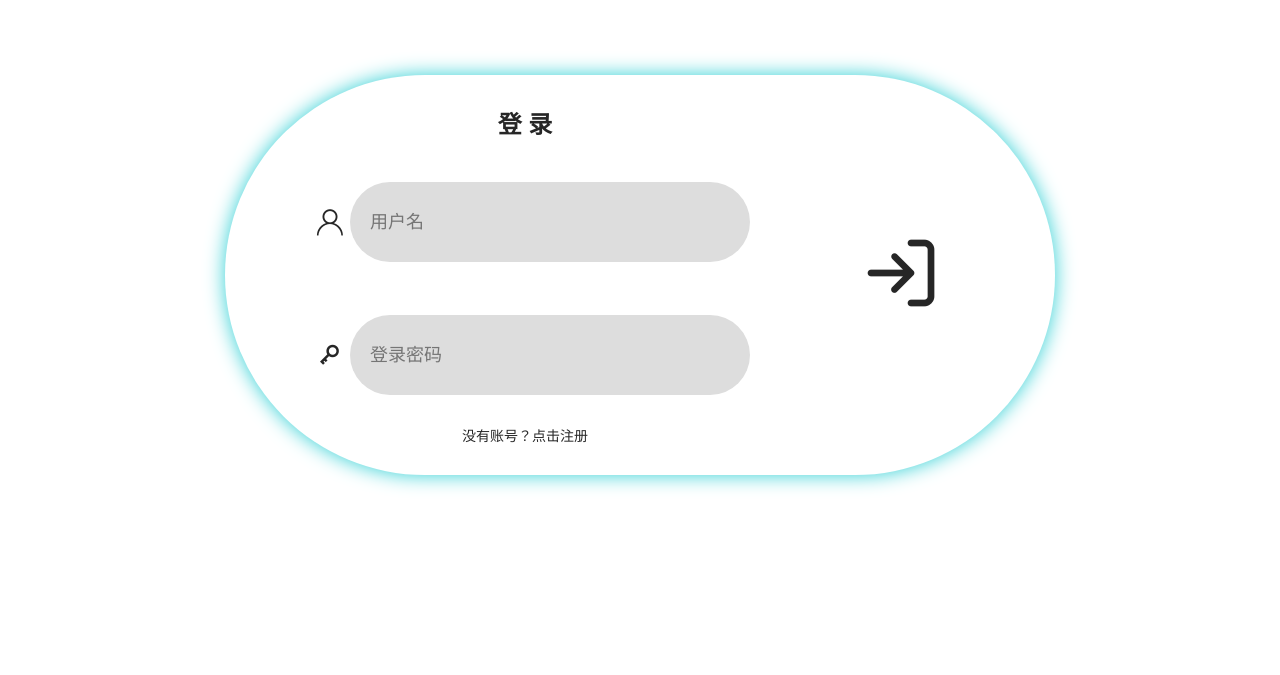
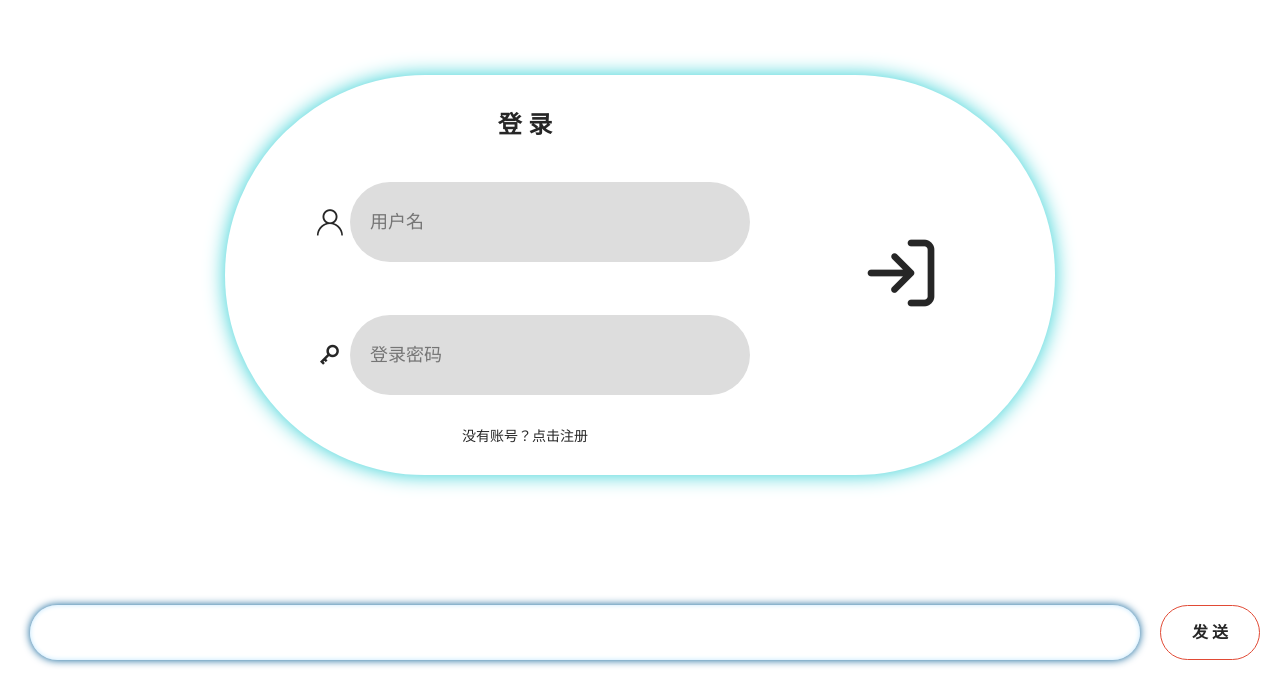
Before and after one commit to UncleBloom/chatroom, a React (Create React App) app: page / in a window 1280 px wide. Shown: the part 125-800 px from the top of the page. Built offline with nearby package versions, Linux system fonts and the light colour scheme.

Commit message:
添加文本输入框

```diff
--- a/src/App.tsx
+++ b/src/App.tsx
@@ -1,5 +1,6 @@
 import { useState } from "react";
 import "./App.scss";
+import Chat from "./components/chat/chat";
 import Login from "./components/login/login";
 import IUserInfo from "./types/IUserInfo";
 
@@ -7,7 +8,7 @@ function App() {
   const [logged, setLogged] = useState<boolean>(false);
   const [userInfo, setUserInfo] = useState<IUserInfo>({
     user_id: 0,
-    username: "",
+    user_name: "",
     nickname: "",
   });
 
@@ -21,6 +22,7 @@ function App() {
           }
         }}
       />
+      <Chat />
     </div>
   );
 }
--- /dev/null
+++ b/src/components/chat/chat.tsx
@@ -0,0 +1,17 @@
+import { Content } from "antd/lib/layout/layout";
+import "./chat.scss";
+import Input from "../input/input";
+
+interface IChatParams {}
+
+function Chat(params: IChatParams) {
+  const sendMsg = (Content: string) => {};
+
+  return (
+    <div className="chat">
+      <Input sendMessage={sendMsg} />
+    </div>
+  );
+}
+
+export default Chat;
--- /dev/null
+++ b/src/components/input/input.scss
@@ -0,0 +1,53 @@
+.chat .input{
+    position: absolute;
+    bottom: 0;
+    display: flex;
+    width: 100%;
+    height: 80px;
+    padding: 10px 20px 15px 10px;
+    min-width: 700px;
+
+    .textareaContainer{
+        flex:1 1;
+        margin:0 20px;
+        height: 100%;
+        display: flex;
+        align-items: center;
+        box-shadow: #005a92 0 0 8px,
+                #c3e8ff 0 0 5px inset;
+        border-radius: 40px;
+
+
+        textarea{
+            border: none;
+            background-color: rgba(255, 255, 255, 0);
+            padding: 0 20px;
+            resize: none;
+            overflow-y: hidden;
+
+            &:focus{
+                border: 0;
+                box-shadow: none;
+            }
+        }
+    }
+
+    button{
+        min-width: 100px;
+        flex:0 0;
+        border: #e14a35 1px solid;
+        border-radius: 40px;
+        font-size: 16px;
+        font-weight: bold;
+        cursor: pointer;
+
+        background-color: #fff;
+        // box-shadow: #e14a35 0 0 12px;
+
+        &:hover{
+            box-shadow: #ff9486 0 0 3px inset,
+            #cccccc 0 0 15px inset,
+            #e14a35 0 0 6px;
+        }
+    }
+}
--- /dev/null
+++ b/src/components/input/input.tsx
@@ -0,0 +1,34 @@
+import { useState } from "react";
+import { message } from "antd";
+import "./input.scss";
+import TextArea from "antd/lib/input/TextArea";
+
+interface IInputParams {
+  sendMessage: (content: string) => void;
+}
+
+export default function Input(params: IInputParams) {
+  const [text, setText] = useState<string>("");
+  const handleSendMsg = () => {
+    if (text === "") {
+      message.warning("发送消息不能为空", 1);
+    } else {
+      params.sendMessage(text);
+      setText("");
+    }
+  };
+  return (
+    <div className="input">
+      <div className="textareaContainer">
+        <TextArea
+          autoSize={{ minRows: 1, maxRows: 3 }}
+          value={text}
+          onChange={(e) => {
+            setText(e.target.value);
+          }}
+        />
+      </div>
+      <button onClick={handleSendMsg}>发 送</button>
+    </div>
+  );
+}
```
Also changed, not shown: src/components/chat/chat.scss (added).
